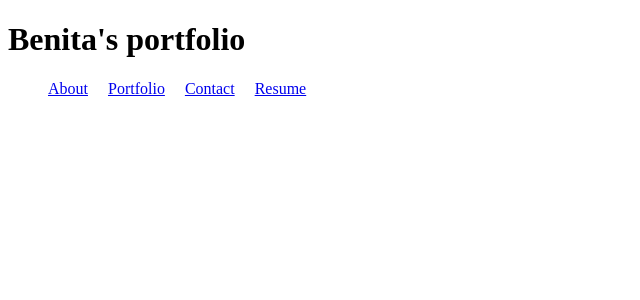
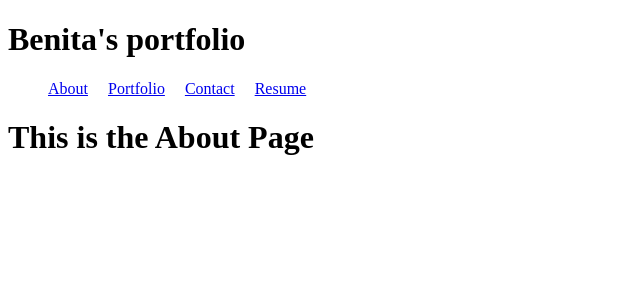
Before and after one commit to benitaisaac/react-portfolio, a React (Vite) app in the folder react-portfolio/: page / in a window 1280 px wide. Shown: the top 300 px of the page, without its empty margins (0-640 px from the left). Built offline with nearby package versions, Linux system fonts and the light colour scheme.

Commit message:
added Outlet in order to render navbar

```diff
--- a/react-portfolio/src/App.jsx
+++ b/react-portfolio/src/App.jsx
@@ -1,12 +1,19 @@
 import { useState } from "react";
 import Header from "./components/Header";
+import { useLocation } from "react-router-dom";
+import {Outlet} from 'react-router-dom';
+
 
 function App() {
   // const [count, setCount] = useState(0)
+  const currentPage = useLocation().pathname;
+
 
   return (
     <div>
       <Header />
+      <Outlet />
+
     </div>
   );
 }
```
